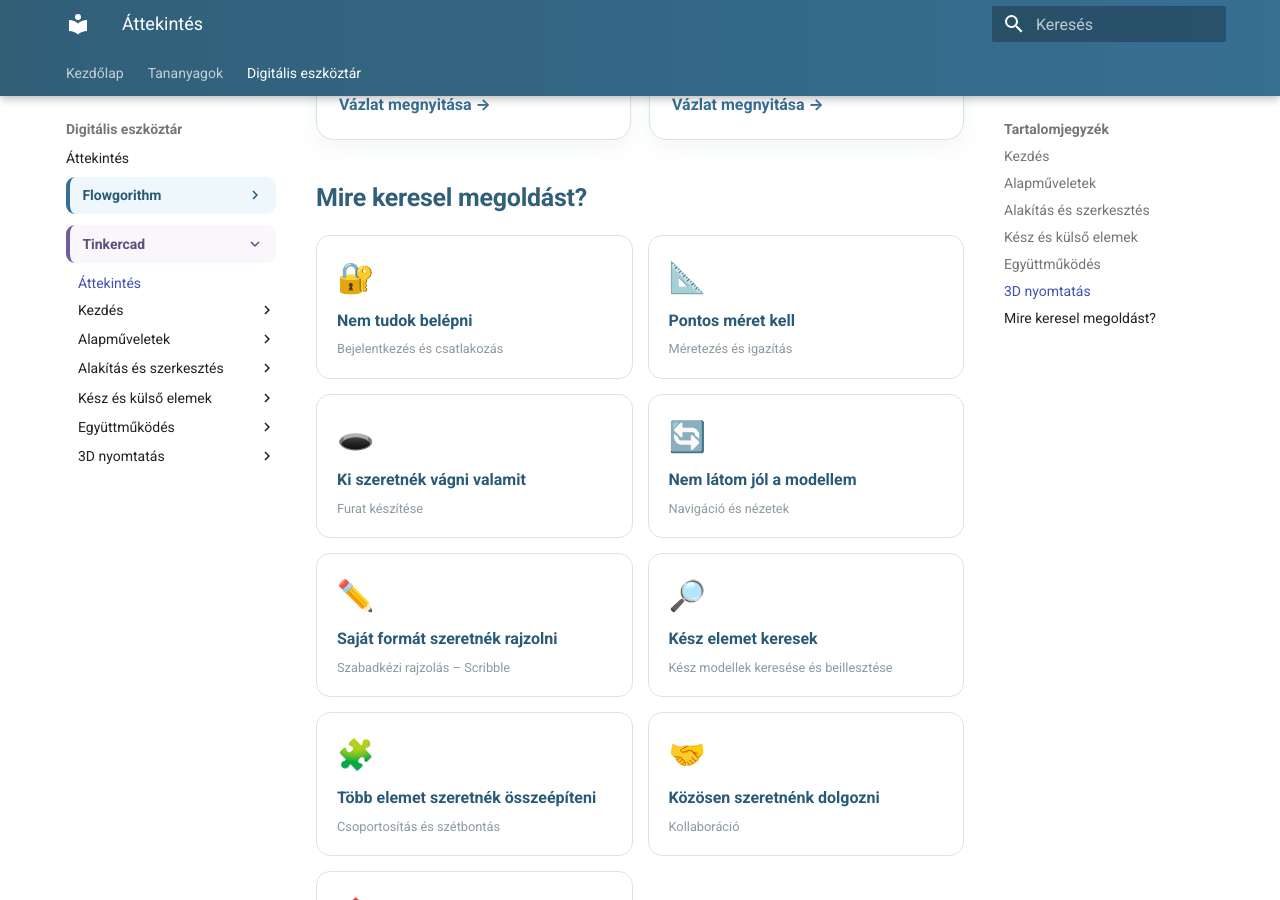
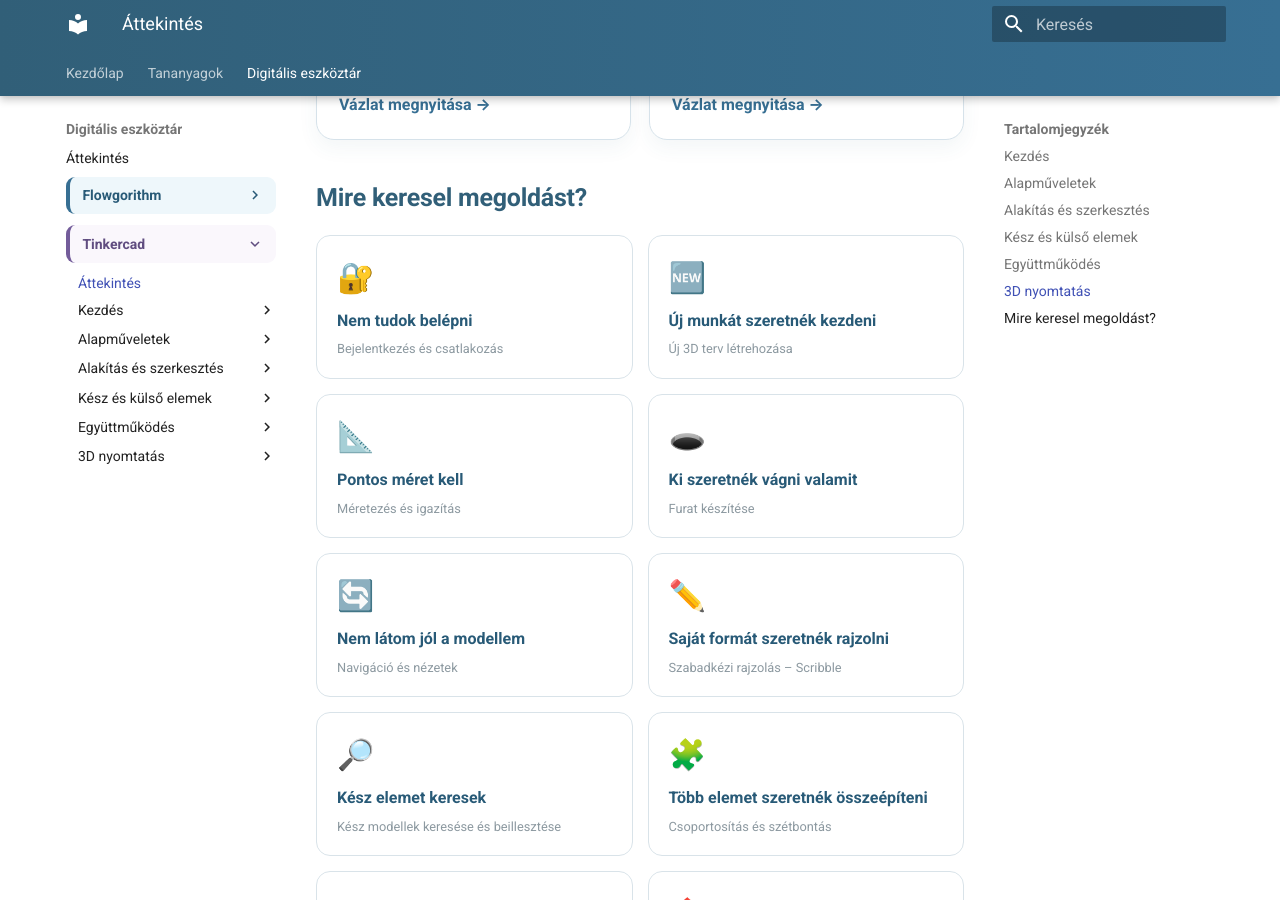
Before and after one commit to bsuszter/digitalis-eszkoztar, an MkDocs documentation site: the page built from docs/eszkoztar/tinkercad/index.md, in a window 1280 px wide and 900 px high, scrolled down 4332 px. Built offline with MkDocs 1.6.1 and Material for MkDocs 9.7.7, drawn with Linux system fonts in a browser that asks for light colours; some of the changed text lies outside the part shown.

Commit message:
Mark Tinkercad new design lesson complete

```diff
--- a/docs/eszkoztar/tinkercad/index.md
+++ b/docs/eszkoztar/tinkercad/index.md
@@ -28,12 +28,13 @@
     <span class="tool-link">Megnézem →</span>
   </a>
 
-  <div class="tool-card">
+  <a class="tool-card" href="uj-terv/">
     <span class="tool-icon">🆕</span>
-    <span class="tool-tag">HAMAROSAN</span>
+    <span class="tool-tag">KÉSZ</span>
     <strong>Új 3D terv létrehozása</strong>
     <span>Új terv indítása, átnevezése és visszatérés a műszerfalra.</span>
-  </div>
+    <span class="tool-link">Megnézem →</span>
+  </a>
 
   <a class="tool-card" href="navigacio/">
     <span class="tool-icon">🧭</span>
@@ -176,6 +177,11 @@
     <strong>Nem tudok belépni</strong>
     <small>Bejelentkezés és csatlakozás</small>
   </a>
+  <a class="need-card" href="uj-terv/">
+    <span>🆕</span>
+    <strong>Új munkát szeretnék kezdeni</strong>
+    <small>Új 3D terv létrehozása</small>
+  </a>
   <a class="need-card" href="meretezes/">
     <span>📐</span>
     <strong>Pontos méret kell</strong>
```
